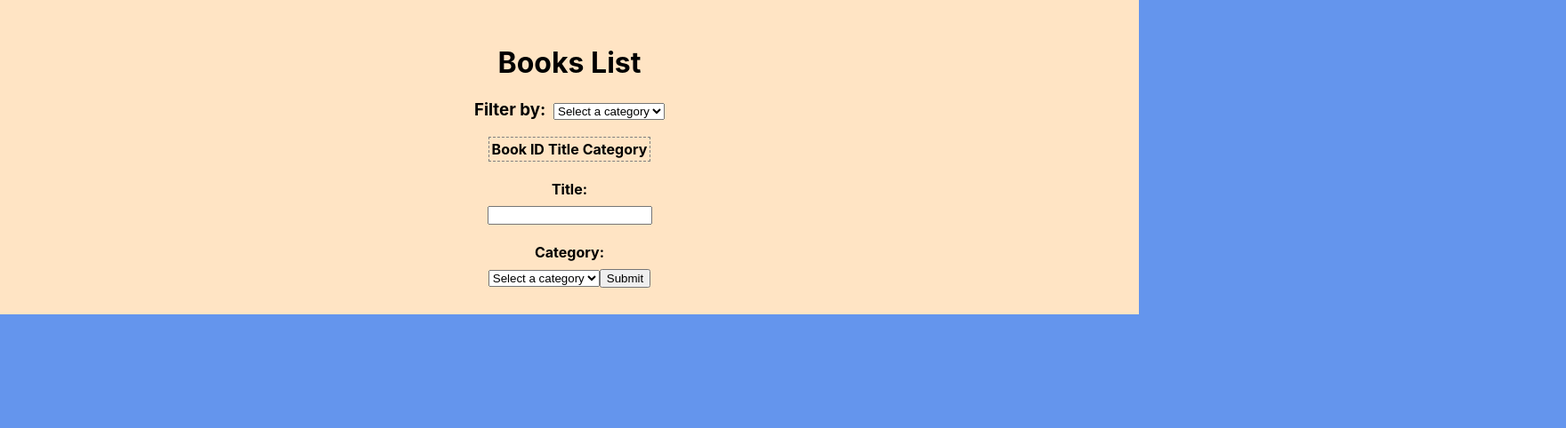
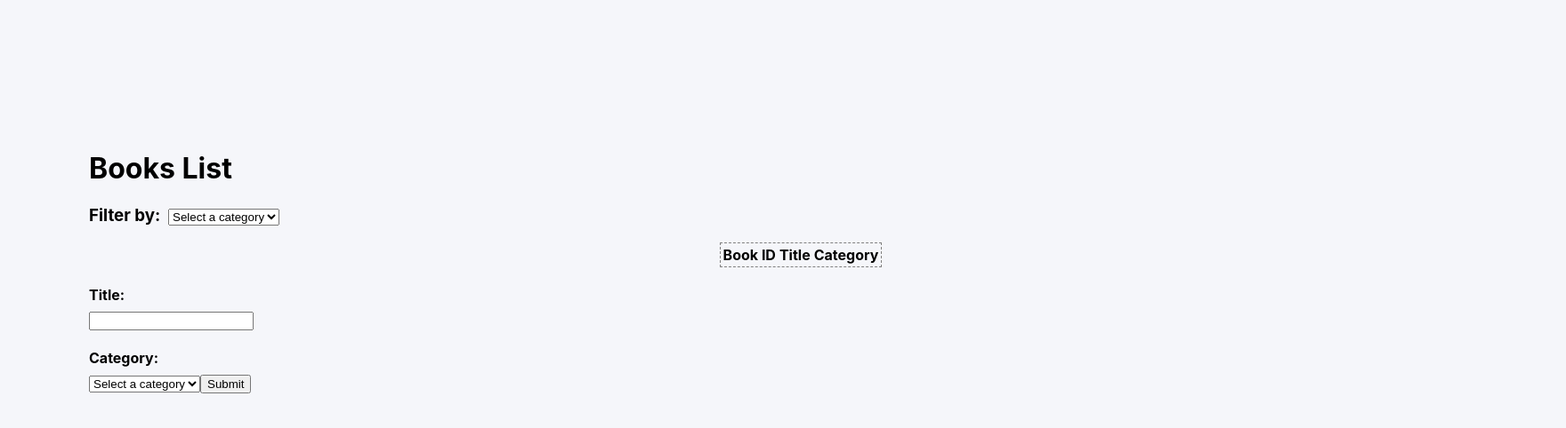
Before and after one commit to maosan132/Magic-bookstore, a React (Create React App) app: page / in a window 1280 px wide. Shown: the top 482 px of the page at 89% size, 1760 px wide, since content can reach past the window. Built offline with nearby package versions, Linux system fonts and the light colour scheme.

Commit message:
Added styles to main container app

```diff
--- a/src/App.css
+++ b/src/App.css
@@ -1,18 +1,11 @@
+:root {
+  --pale-grey: #f5f6fa;
+}
 .App {
-  text-align: center;
-  background-color: bisque;
-  padding: 30px;
-}
-
-.App-header {
-  background-color: #282c34;
-  min-height: 100vh;
-  display: flex;
-  flex-direction: column;
-  align-items: center;
-  justify-content: center;
-  font-size: calc(10px + 2vmin);
-  color: white;
+  width: 100rem;
+  height: 89.625rem;
+  padding: 9.313rem 3.75rem 7.688rem 6.25rem;
+  background-color: var(--pale-grey);
 }
 
 .App-link {
@@ -36,3 +29,7 @@ h4 {
 .filter-title::after {
   content: '\00a0\00a0';
 }
+
+.Bookstore-CMS  {
+
+}
--- a/src/index.css
+++ b/src/index.css
@@ -14,7 +14,6 @@ body {
     sans-serif;
   -webkit-font-smoothing: antialiased;
   -moz-osx-font-smoothing: grayscale;
-  background-color: cornflowerblue;
 }
 
 code {
```
